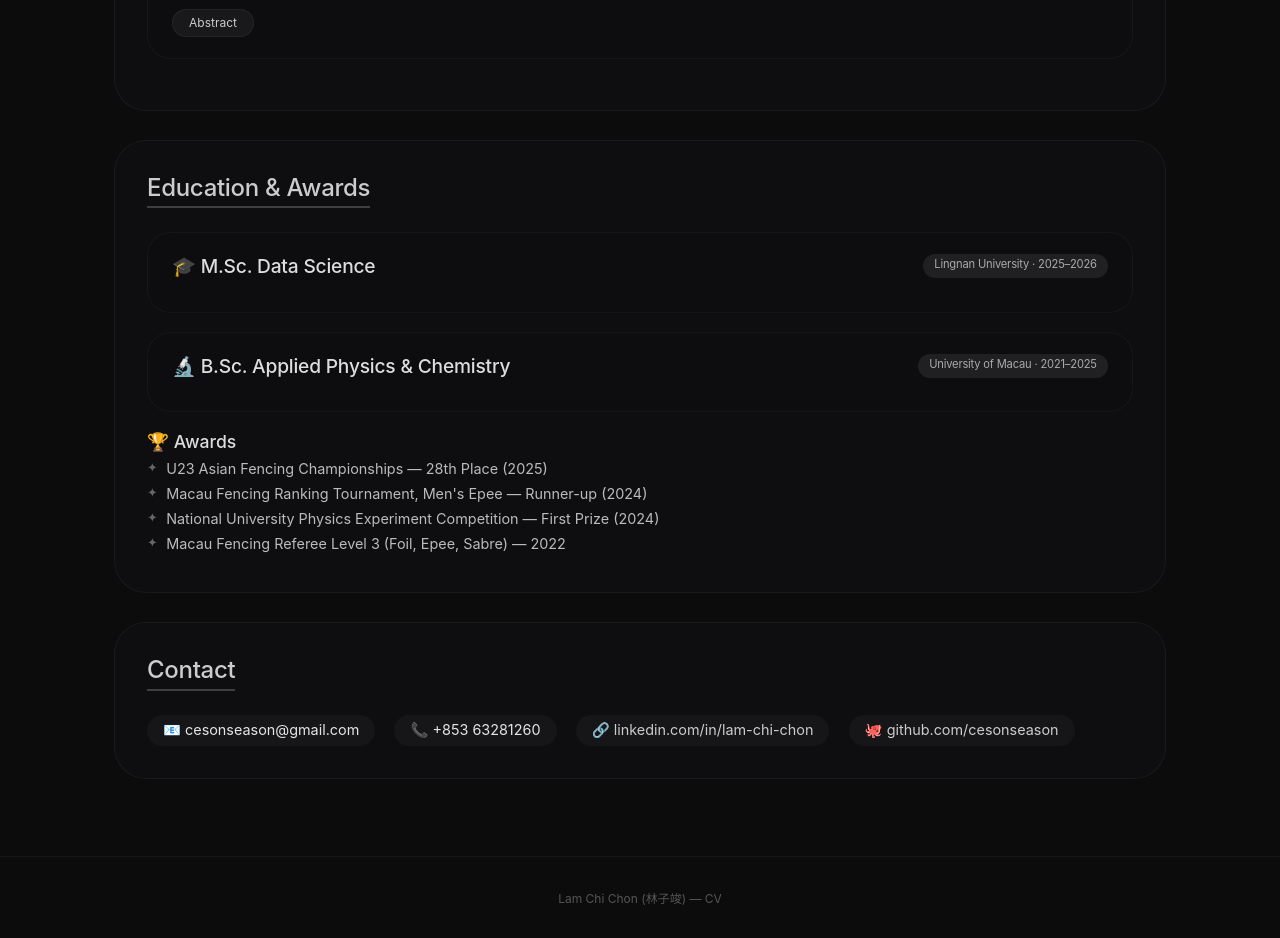
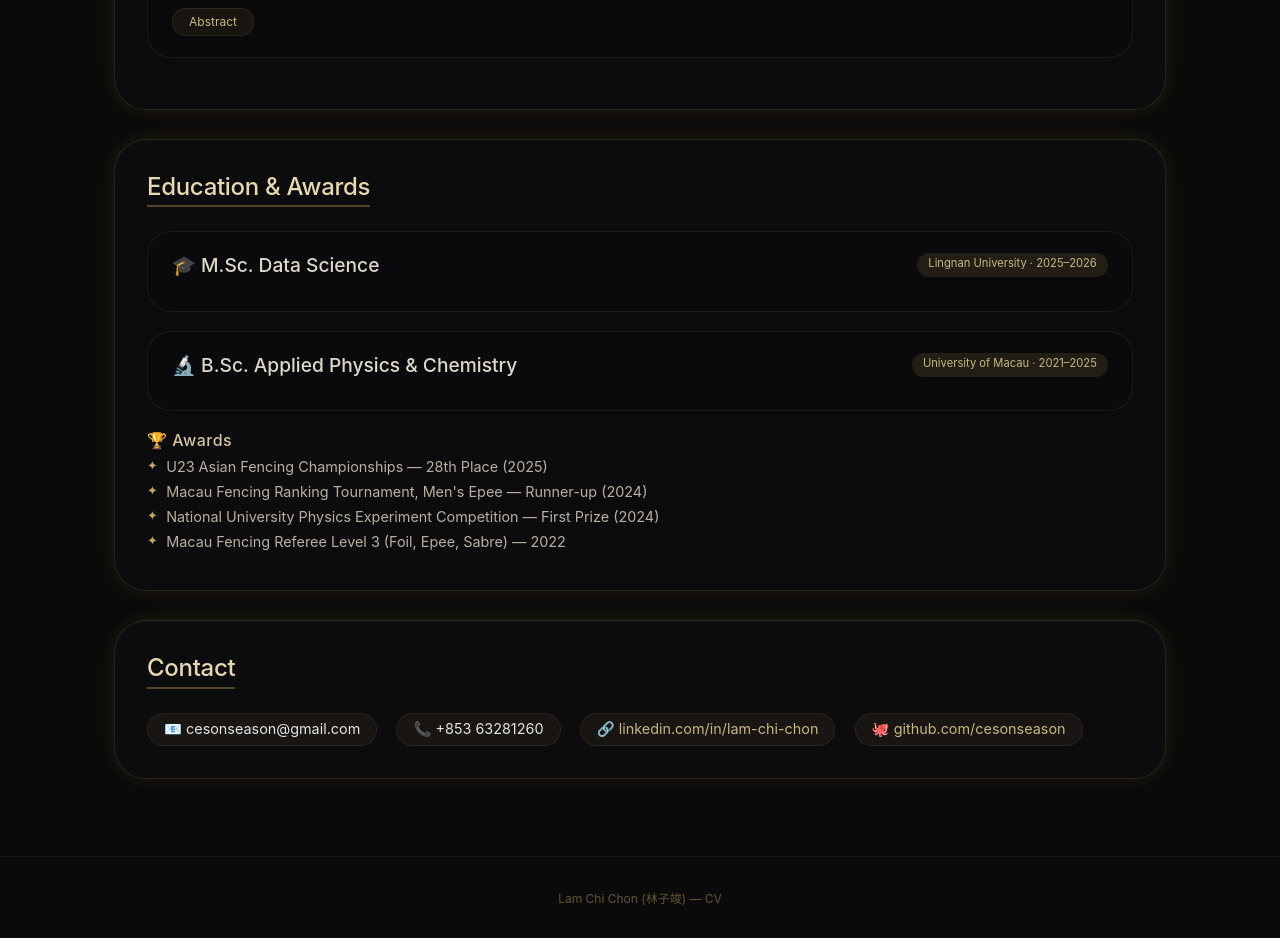
Before and after one commit to cesonseason/cesonseason.github.io, a plain HTML site: page index.html in a window 1280 px wide. Shown: the part 1840-2778 px from the top of the page. Drawn offline with Linux system fonts and the light colour scheme.

Commit message:
Update index.html

```diff
--- a/index.html
+++ b/index.html
@@ -13,12 +13,12 @@
 
         body {
             font-family: 'Inter', -apple-system, BlinkMacSystemFont, 'Segoe UI', 'Poppins', sans-serif;
-            background: #0c0c0c;
+            background: #0a0a0a;
             color: #e5e5e5;
             scroll-behavior: smooth;
         }
 
-        /* 优雅的网格背景 */
+        /* 动态金色光晕背景 - 像灯光在背后照射 */
         body::before {
             content: "";
             position: fixed;
@@ -26,23 +26,24 @@
             left: 0;
             width: 100%;
             height: 100%;
-            background-image:
-                linear-gradient(rgba(255, 255, 255, 0.02) 1px, transparent 1px),
-                linear-gradient(90deg, rgba(255, 255, 255, 0.02) 1px, transparent 1px);
-            background-size: 50px 50px;
+            background: radial-gradient(circle at 20% 30%, rgba(255, 200, 100, 0.08), transparent 50%),
+                        radial-gradient(circle at 80% 70%, rgba(255, 180, 80, 0.06), transparent 50%),
+                        radial-gradient(circle at 50% 50%, rgba(255, 220, 120, 0.04), transparent 70%);
             pointer-events: none;
             z-index: 0;
         }
 
-        /* 柔和光晕效果 */
+        /* 网格纹理（很淡） */
         body::after {
             content: "";
             position: fixed;
-            top: -20%;
-            left: -20%;
-            width: 140%;
-            height: 140%;
-            background: radial-gradient(circle at 30% 20%, rgba(100, 80, 200, 0.08), transparent 60%);
+            top: 0;
+            left: 0;
+            width: 100%;
+            height: 100%;
+            background-image: linear-gradient(rgba(255, 255, 255, 0.015) 1px, transparent 1px),
+                              linear-gradient(90deg, rgba(255, 255, 255, 0.015) 1px, transparent 1px);
+            background-size: 60px 60px;
             pointer-events: none;
             z-index: 0;
         }
@@ -55,21 +56,21 @@
             z-index: 2;
         }
 
-        /* 导航栏 - 极简 */
+        /* 底部导航栏 */
         nav {
             position: fixed;
             bottom: 2rem;
             left: 50%;
             transform: translateX(-50%);
-            background: rgba(20, 20, 25, 0.85);
+            background: rgba(10, 10, 12, 0.85);
             backdrop-filter: blur(20px);
             border-radius: 60px;
             padding: 0.6rem 1.8rem;
             display: flex;
             gap: 2rem;
             z-index: 100;
-            border: 1px solid rgba(255, 255, 255, 0.08);
-            box-shadow: 0 8px 30px rgba(0, 0, 0, 0.4);
+            border: 1px solid rgba(255, 200, 100, 0.2);
+            box-shadow: 0 8px 30px rgba(0, 0, 0, 0.5), 0 0 15px rgba(255, 200, 100, 0.1);
         }
         nav a {
             color: #aaa;
@@ -77,33 +78,40 @@
             font-size: 0.9rem;
             font-weight: 500;
             transition: all 0.3s ease;
-            letter-spacing: 0.3px;
         }
         nav a:hover {
-            color: #fff;
+            color: #f0c060;
+            text-shadow: 0 0 8px rgba(240, 192, 96, 0.4);
         }
 
-        /* 卡片 - 轻薄玻璃 */
+        /* 卡片 - 带金色光晕阴影效果 */
         section {
-            background: rgba(18, 18, 22, 0.6);
+            background: rgba(15, 15, 18, 0.65);
             backdrop-filter: blur(12px);
             border-radius: 32px;
             margin-bottom: 1.8rem;
             padding: 2rem 2rem;
             scroll-margin-top: 20px;
-            border: 1px solid rgba(255, 255, 255, 0.05);
+            border: 1px solid rgba(255, 200, 100, 0.12);
             transition: all 0.4s ease;
+            /* 金色光晕阴影 - 像背后有灯光 */
+            box-shadow: 0 0 20px rgba(255, 200, 100, 0.08),
+                        0 0 40px rgba(255, 180, 80, 0.04),
+                        inset 0 1px 0 rgba(255, 255, 255, 0.03);
+            position: relative;
         }
         section:hover {
-            border-color: rgba(255, 255, 255, 0.12);
-            background: rgba(22, 22, 28, 0.7);
+            border-color: rgba(255, 200, 100, 0.25);
+            background: rgba(18, 18, 24, 0.75);
+            box-shadow: 0 0 30px rgba(255, 200, 100, 0.15),
+                        0 0 60px rgba(255, 180, 80, 0.08);
         }
 
         h1 {
             font-size: 3.2rem;
             font-weight: 600;
             letter-spacing: -0.02em;
-            background: linear-gradient(135deg, #ffffff 0%, #b0b0b0 100%);
+            background: linear-gradient(135deg, #ffffff 0%, #d4c4a0 80%);
             -webkit-background-clip: text;
             background-clip: text;
             color: transparent;
@@ -114,19 +122,20 @@
             font-weight: 500;
             letter-spacing: -0.3px;
             margin-bottom: 1.5rem;
-            color: #ccc;
+            color: #e8d8b0;
             display: inline-block;
-            border-bottom: 2px solid rgba(255, 255, 255, 0.2);
+            border-bottom: 2px solid rgba(255, 200, 100, 0.3);
             padding-bottom: 0.3rem;
         }
         h3 {
-            font-size: 1.1rem;
+            font-size: 1rem;
             font-weight: 500;
             margin: 1rem 0 0.5rem 0;
-            color: #ddd;
+            color: #d4c4a0;
+            letter-spacing: 0.5px;
         }
 
-        /* Home 区域 - 左右布局 */
+        /* Home 区域 */
         .home-wrapper {
             display: flex;
             flex-wrap: wrap;
@@ -146,15 +155,14 @@
             height: 160px;
             border-radius: 50%;
             object-fit: cover;
-            filter: grayscale(20%);
             transition: all 0.4s ease;
-            box-shadow: 0 15px 35px rgba(0, 0, 0, 0.3);
-            border: 1px solid rgba(255, 255, 255, 0.1);
+            box-shadow: 0 10px 30px rgba(0, 0, 0, 0.4), 0 0 20px rgba(255, 200, 100, 0.15);
+            border: 1px solid rgba(255, 200, 100, 0.25);
         }
         .avatar-img:hover {
-            filter: grayscale(0%);
             transform: scale(1.02);
-            box-shadow: 0 20px 40px rgba(0, 0, 0, 0.4);
+            box-shadow: 0 15px 35px rgba(0, 0, 0, 0.5), 0 0 30px rgba(255, 200, 100, 0.25);
+            border-color: rgba(255, 200, 100, 0.4);
         }
         @media (max-width: 700px) {
             .home-wrapper { flex-direction: column; text-align: center; gap: 1.5rem; }
@@ -165,16 +173,16 @@
 
         .subtitle {
             font-size: 1rem;
-            color: #888;
+            color: #b8a870;
             margin-top: 0.5rem;
             letter-spacing: 0.5px;
         }
         .tagline {
-            font-size: 1rem;
-            color: #a0a0a0;
+            font-size: 0.9rem;
+            color: #888;
             margin-top: 1rem;
             padding-top: 1rem;
-            border-top: 1px solid rgba(255, 255, 255, 0.08);
+            border-top: 1px solid rgba(255, 200, 100, 0.1);
         }
 
         .info-grid {
@@ -184,18 +192,20 @@
             margin-top: 1.2rem;
         }
         .info-chip {
-            background: rgba(255, 255, 255, 0.05);
+            background: rgba(255, 200, 100, 0.06);
             padding: 0.4rem 1rem;
             border-radius: 40px;
             font-size: 0.8rem;
-            color: #bbb;
+            color: #c0b090;
             transition: 0.2s;
+            border: 1px solid rgba(255, 200, 100, 0.1);
         }
         .info-chip:hover {
-            background: rgba(255, 255, 255, 0.1);
+            background: rgba(255, 200, 100, 0.12);
+            color: #e8d8b0;
         }
 
-        /* 技能 - 简洁标签 */
+        /* 技能标签 */
         .skills-grid {
             display: flex;
             flex-wrap: wrap;
@@ -203,31 +213,35 @@
             margin-top: 1rem;
         }
         .skill-tag {
-            background: rgba(255, 255, 255, 0.05);
+            background: rgba(255, 200, 100, 0.05);
             padding: 0.5rem 1.2rem;
             border-radius: 40px;
             font-size: 0.85rem;
             transition: 0.2s;
-            border: 1px solid rgba(255, 255, 255, 0.03);
+            border: 1px solid rgba(255, 200, 100, 0.1);
+            color: #c8c0aa;
         }
         .skill-tag:hover {
-            background: rgba(255, 255, 255, 0.1);
+            background: rgba(255, 200, 100, 0.12);
             transform: translateY(-2px);
+            border-color: rgba(255, 200, 100, 0.25);
         }
 
-        /* 项目卡片 - 轻盈 */
+        /* 项目卡片 */
         .project-card {
-            background: rgba(12, 12, 14, 0.5);
+            background: rgba(10, 10, 12, 0.5);
             border-radius: 24px;
             padding: 1.3rem 1.5rem;
             margin-bottom: 1.2rem;
             transition: all 0.3s ease;
-            border: 1px solid rgba(255, 255, 255, 0.04);
+            border: 1px solid rgba(255, 200, 100, 0.08);
+            box-shadow: 0 2px 8px rgba(0, 0, 0, 0.2);
         }
         .project-card:hover {
-            background: rgba(20, 20, 26, 0.7);
-            border-color: rgba(255, 255, 255, 0.1);
+            background: rgba(18, 18, 22, 0.7);
+            border-color: rgba(255, 200, 100, 0.2);
             transform: translateX(4px);
+            box-shadow: 0 4px 15px rgba(0, 0, 0, 0.3), 0 0 12px rgba(255, 200, 100, 0.08);
         }
         .project-title {
             font-size: 1.2rem;
@@ -235,9 +249,8 @@
             display: flex;
             justify-content: space-between;
             flex-wrap: wrap;
-            color: #ddd;
+            color: #ddd8c8;
             margin-bottom: 0.8rem;
-            letter-spacing: -0.2px;
         }
         .project-detail {
             margin: 0.4rem 0;
@@ -246,17 +259,17 @@
             line-height: 1.5;
         }
         .badge {
-            background: rgba(255, 255, 255, 0.08);
+            background: rgba(255, 200, 100, 0.1);
             font-size: 0.7rem;
             padding: 0.2rem 0.7rem;
             border-radius: 30px;
-            color: #aaa;
+            color: #c8b880;
             font-weight: normal;
         }
         .btn {
             display: inline-block;
-            background: rgba(255, 255, 255, 0.05);
-            color: #ccc;
+            background: rgba(255, 200, 100, 0.06);
+            color: #c8b880;
             padding: 0.35rem 1rem;
             border-radius: 30px;
             text-decoration: none;
@@ -264,11 +277,12 @@
             margin-top: 0.6rem;
             margin-right: 0.6rem;
             transition: 0.2s;
-            border: 1px solid rgba(255, 255, 255, 0.05);
+            border: 1px solid rgba(255, 200, 100, 0.1);
         }
         .btn:hover {
-            background: rgba(255, 255, 255, 0.12);
-            color: #fff;
+            background: rgba(255, 200, 100, 0.12);
+            color: #f0d8a0;
+            border-color: rgba(255, 200, 100, 0.25);
         }
 
         .award-list {
@@ -280,13 +294,13 @@
             padding-left: 1.2rem;
             position: relative;
             font-size: 0.9rem;
-            color: #bbb;
+            color: #bbb0a0;
         }
         .award-list li::before {
             content: "✦";
             position: absolute;
             left: 0;
-            color: #666;
+            color: #c8a860;
             font-size: 0.8rem;
         }
 
@@ -297,24 +311,25 @@
             font-size: 0.9rem;
         }
         .contact-info div {
-            background: rgba(255, 255, 255, 0.03);
+            background: rgba(255, 200, 100, 0.05);
             padding: 0.4rem 1rem;
             border-radius: 40px;
+            border: 1px solid rgba(255, 200, 100, 0.08);
         }
         .contact-info a {
-            color: #ccc;
+            color: #c8b880;
             text-decoration: none;
         }
         .contact-info a:hover {
-            color: #fff;
+            color: #f0d8a0;
         }
 
         footer {
             text-align: center;
             padding: 2rem;
-            color: #555;
+            color: #665533;
             font-size: 0.75rem;
-            border-top: 1px solid rgba(255, 255, 255, 0.04);
+            border-top: 1px solid rgba(255, 200, 100, 0.08);
             margin-top: 1rem;
         }
     </style>
@@ -322,11 +337,11 @@
 <body>
 
 <div class="container">
-    <!-- ========== HOME ========== -->
+    <!-- HOME -->
     <section id="home">
         <div class="home-wrapper">
             <div class="home-content">
-                <h1>Lam Chi Chon<br><span style="font-size: 1.2rem; color: #777;">林子竣</span></h1>
+                <h1>Lam Chi Chon<br><span style="font-size: 1.2rem; color: #8a7a60;">林子竣</span></h1>
                 <div class="subtitle">Data Science · Physics Research · Fencing</div>
                 <div class="tagline">Master's student at Lingnan University | Ex-Physics Researcher | Athlete</div>
                 <div class="info-grid">
@@ -341,13 +356,13 @@
         </div>
     </section>
 
-    <!-- ========== ABOUT ========== -->
+    <!-- ABOUT -->
     <section id="about">
         <h2>About</h2>
         <p style="line-height: 1.7; color: #ccc;">Data Science master's student at Lingnan University with a Bachelor's in Applied Physics & Chemistry from the University of Macau. Physics background sharpened my analytical thinking; now applying it to ML, databases, and data mining. Also an international-level fencer — discipline and strategy cross over between sports and science.</p>
     </section>
 
-    <!-- ========== SKILLS ========== -->
+    <!-- SKILLS -->
     <section id="skills">
         <h2>Skills</h2>
         <div class="skills-grid">
@@ -363,7 +378,7 @@
         </div>
     </section>
 
-    <!-- ========== PROJECTS ========== -->
+    <!-- PROJECTS -->
     <section id="projects">
         <h2>Projects</h2>
 
@@ -403,7 +418,7 @@
         </div>
     </section>
 
-    <!-- ========== EDUCATION & AWARDS ========== -->
+    <!-- EDUCATION & AWARDS -->
     <section id="education">
         <h2>Education & Awards</h2>
         <div class="project-card">
@@ -413,7 +428,7 @@
             <div class="project-title">🔬 B.Sc. Applied Physics & Chemistry <span class="badge">University of Macau · 2021–2025</span></div>
         </div>
 
-        <h3 style="margin-top: 1.2rem;">🏆 Awards</h3>
+        <h3>🏆 Awards</h3>
         <ul class="award-list">
             <li>U23 Asian Fencing Championships — 28th Place (2025)</li>
             <li>Macau Fencing Ranking Tournament, Men's Epee — Runner-up (2024)</li>
@@ -422,7 +437,7 @@
         </ul>
     </section>
 
-    <!-- ========== CONTACT ========== -->
+    <!-- CONTACT -->
     <section id="contact">
         <h2>Contact</h2>
         <div class="contact-info">
```
